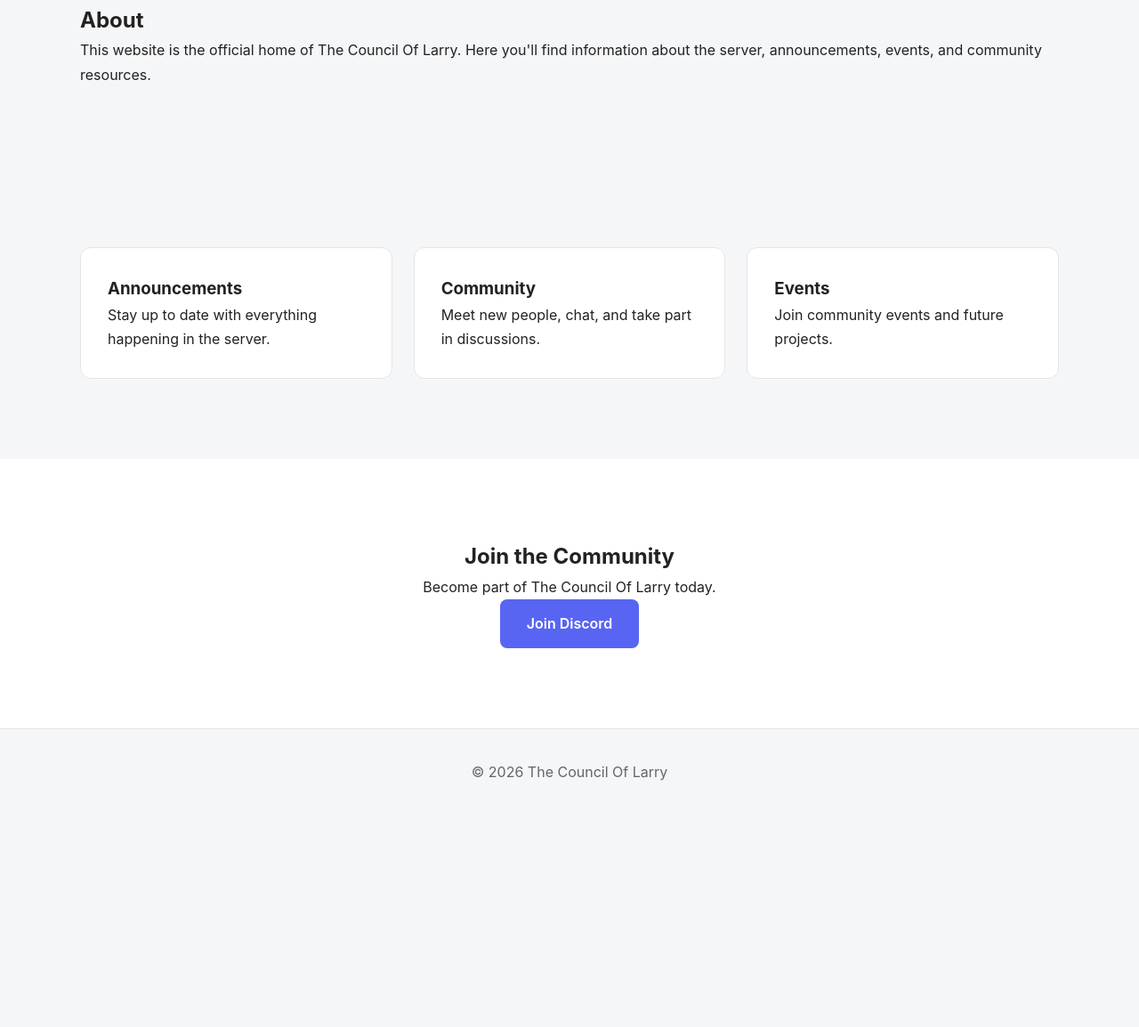
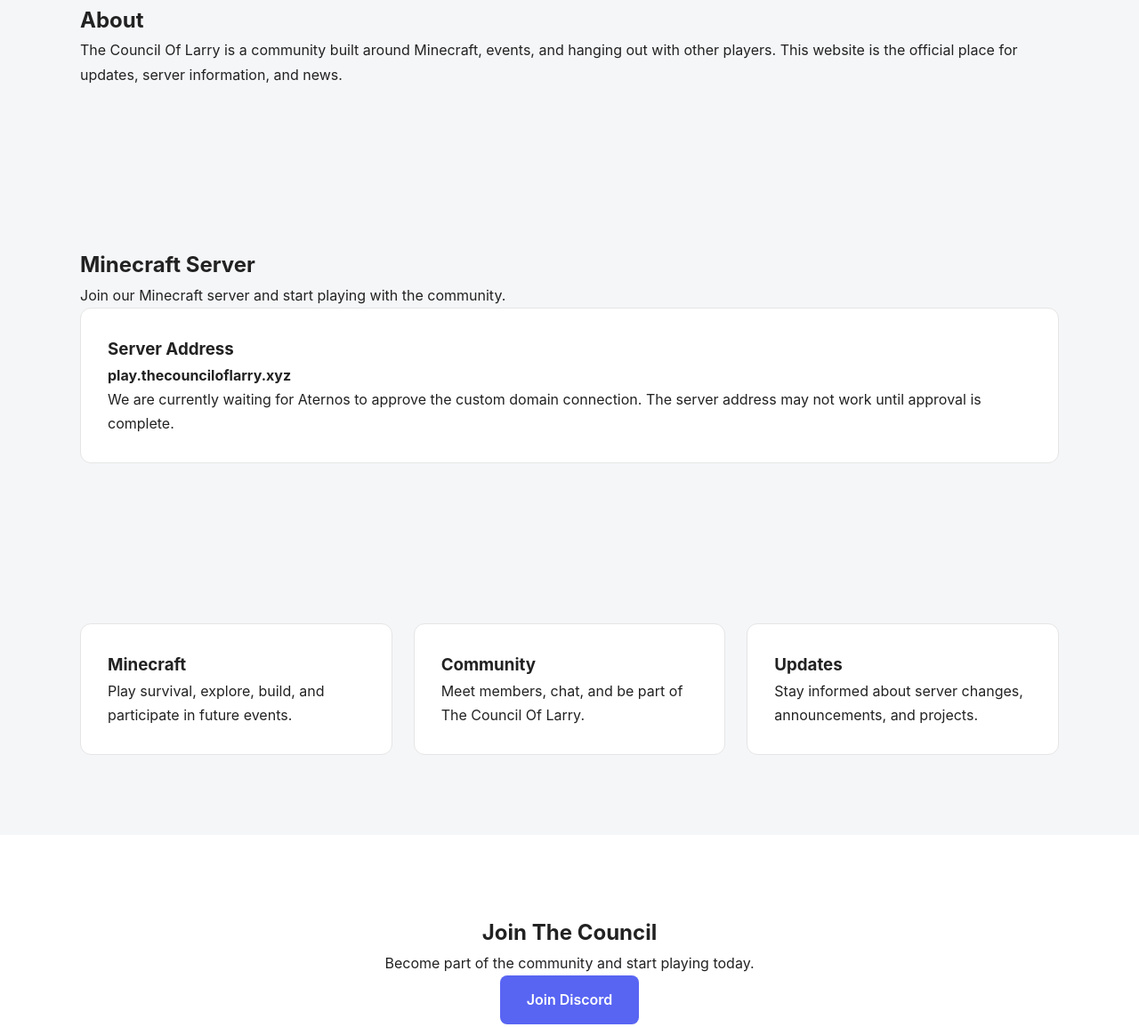
Before and after one commit to LevittP/CouncilOfLarry, a plain HTML site: page index.html in a window 1280 px wide. Shown: the part 665-1820 px from the top of the page at 89% size. Before the commit the page ends 1582 px from the top, so only its background shows below. Drawn offline with Linux system fonts and the light colour scheme.

Commit message:
Update index.html

```diff
--- a/index.html
+++ b/index.html
@@ -8,6 +8,7 @@
     <link rel="icon" href="assets/favicon.ico">
     <link rel="stylesheet" href="style.css">
 </head>
+
 <body>
 
 <header>
@@ -19,11 +20,13 @@
 
         <nav>
             <a href="#about">About</a>
+            <a href="#minecraft">Minecraft</a>
             <a href="#features">Features</a>
             <a href="#join">Join</a>
         </nav>
     </div>
 </header>
+
 
 <section class="hero">
     <div class="container">
@@ -31,8 +34,8 @@
         <h2>Welcome to The Council Of Larry</h2>
 
         <p>
-            A community-driven Discord server where members can chat,
-            participate in events, and stay connected.
+            The official website for The Council Of Larry community,
+            Minecraft server, and Discord.
         </p>
 
         <a class="button" href="https://discord.gg/xaEjQbYacx" target="_blank">
@@ -42,48 +45,83 @@
     </div>
 </section>
 
+
 <section id="about" class="content">
     <div class="container">
 
         <h2>About</h2>
 
         <p>
-            This website is the official home of The Council Of Larry.
-            Here you'll find information about the server, announcements,
-            events, and community resources.
+            The Council Of Larry is a community built around Minecraft,
+            events, and hanging out with other players. This website is
+            the official place for updates, server information, and news.
         </p>
 
     </div>
 </section>
 
-<section id="features" class="cards">
-    <div class="container grid">
+
+<section id="minecraft" class="content">
+    <div class="container">
+
+        <h2>Minecraft Server</h2>
+
+        <p>
+            Join our Minecraft server and start playing with the community.
+        </p>
 
         <div class="card">
-            <h3>Announcements</h3>
-            <p>Stay up to date with everything happening in the server.</p>
-        </div>
+            <h3>Server Address</h3>
+            <p>
+                <strong>play.thecounciloflarry.xyz</strong>
+            </p>
 
-        <div class="card">
-            <h3>Community</h3>
-            <p>Meet new people, chat, and take part in discussions.</p>
-        </div>
-
-        <div class="card">
-            <h3>Events</h3>
-            <p>Join community events and future projects.</p>
+            <p>
+                We are currently waiting for Aternos to approve the custom
+                domain connection. The server address may not work until
+                approval is complete.
+            </p>
         </div>
 
     </div>
 </section>
 
+
+<section id="features" class="cards">
+    <div class="container grid">
+
+        <div class="card">
+            <h3>Minecraft</h3>
+            <p>
+                Play survival, explore, build, and participate in future events.
+            </p>
+        </div>
+
+        <div class="card">
+            <h3>Community</h3>
+            <p>
+                Meet members, chat, and be part of The Council Of Larry.
+            </p>
+        </div>
+
+        <div class="card">
+            <h3>Updates</h3>
+            <p>
+                Stay informed about server changes, announcements, and projects.
+            </p>
+        </div>
+
+    </div>
+</section>
+
+
 <section id="join" class="join">
     <div class="container">
 
-        <h2>Join the Community</h2>
+        <h2>Join The Council</h2>
 
         <p>
-            Become part of The Council Of Larry today.
+            Become part of the community and start playing today.
         </p>
 
         <a class="button" href="https://discord.gg/xaEjQbYacx" target="_blank">
@@ -93,12 +131,14 @@
     </div>
 </section>
 
+
 <footer>
     <div class="container">
         <p>&copy; 2026 The Council Of Larry</p>
     </div>
 </footer>
 
+
 <script src="script.js"></script>
 
 </body>
```
